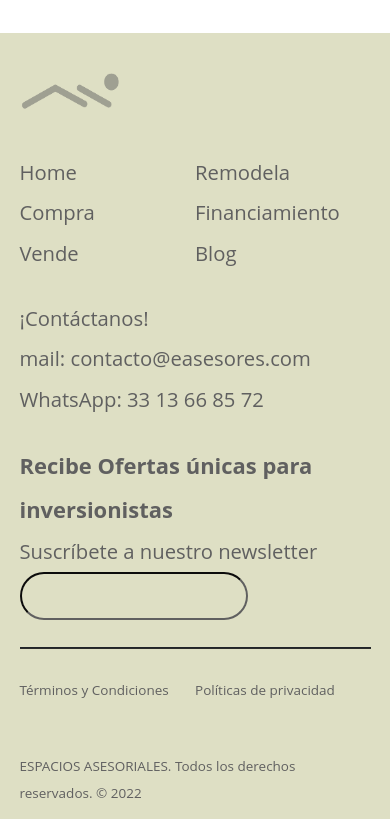
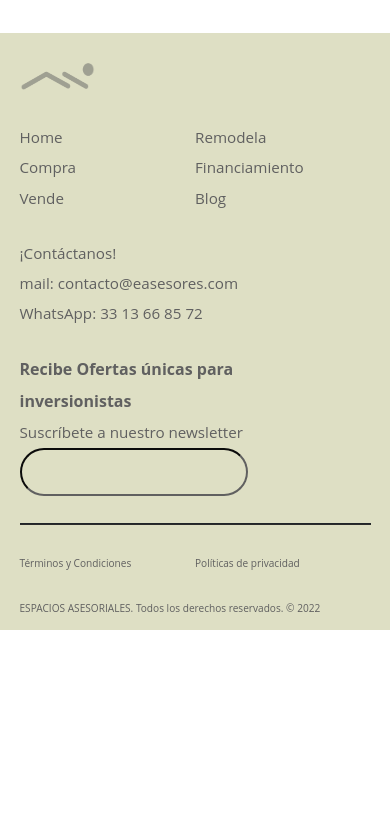
Before and after one commit to gamboamartin/easesores-web, an Angular app: page / in a window 390 px wide. Shown: the part 4616-5435 px from the top of the page. After the commit the page ends 5246 px from the top, so only its background shows below. Built offline with nearby package versions, Linux system fonts and the light colour scheme.

Commit message:
Se realizaron ajustes de redimensionamiento en footer responsive

```diff
--- a/src/app/components/footer/footer.component.css
+++ b/src/app/components/footer/footer.component.css
@@ -79,7 +79,19 @@
   }
   .col-footer-6 {
     flex: 0 0 auto;
-    padding-bottom: 7%;
     width: 50%;
   }
+  .font-70{
+    font-size: 1.2vh;
+  }
+  .img-footer{
+    height: 10.5vh;
+    width: 10.5vh;
+  }
+  .p2-footer-b5{
+    font-size: 1.8vh;
+  }
+  .p3-footer-b5{
+    font-size: 1.9vh;
+  }
 }
```
